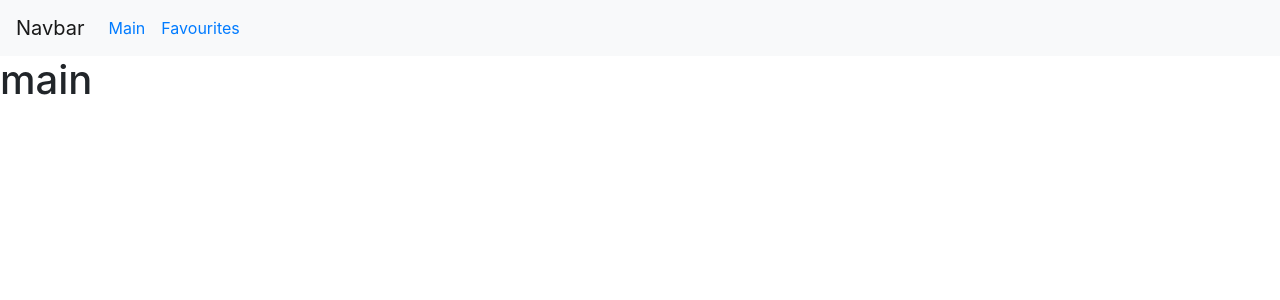
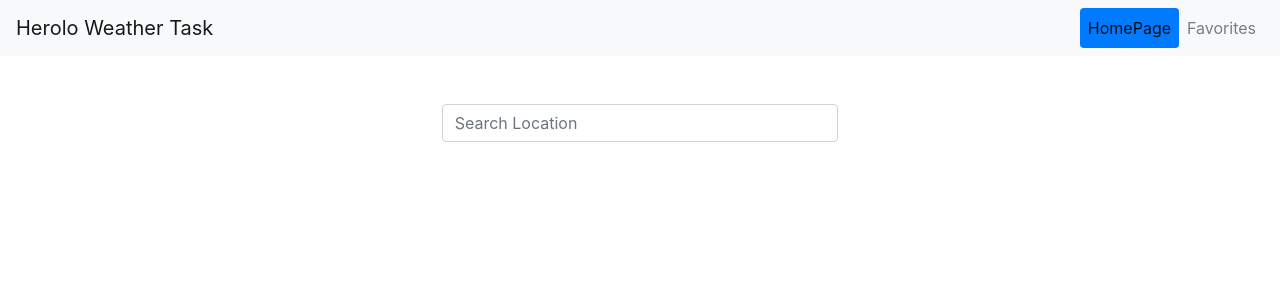
Before and after one commit to podran/WeatherApp, a React (Create React App) app: page / in a window 1280 px wide. Shown: the top 300 px of the page. Built offline with nearby package versions, Linux system fonts and the light colour scheme.

Commit message:
Fixed routing issue from header, added search form

```diff
--- a/package.json
+++ b/package.json
@@ -7,6 +7,7 @@
     "react": "^16.8.6",
     "react-bootstrap": "^1.0.0-beta.10",
     "react-dom": "^16.8.6",
+    "react-icons": "^3.7.0",
     "react-redux": "^7.1.0",
     "react-router-dom": "^5.0.1",
     "react-scripts": "3.0.1",
--- a/src/App.js
+++ b/src/App.js
@@ -1,23 +1,18 @@
 import React, { Component } from 'react';
 import Header from './components/Header';
 import Main from './components/Main';
-import { BrowserRouter as Router, Route, Link } from "react-router-dom";
+import { BrowserRouter, Router, Route, Link } from "react-router-dom";
 import Fav from './components/Fav';
 import {Navbar, Nav} from 'react-bootstrap';
+import history from './components/history'
 
 
 export default class App extends Component{
   render(){
     return (
-      <Router>
+      <Router history={history}>
         <div className="App">
-          <Navbar bg="light" variant="light">
-            <Navbar.Brand>Navbar</Navbar.Brand>
-            <Nav className="mr-auto">
-              <Nav.Link><Link to="/">Main</Link></Nav.Link>
-              <Nav.Link><Link to="/fav">Favourites</Link></Nav.Link>
-            </Nav>
-          </Navbar>
+          <Header />
           <Route exact path="/" component={Main} />
           <Route path="/fav" component={Fav} />
         </div>
--- a/src/components/Header.js
+++ b/src/components/Header.js
@@ -1,13 +1,23 @@
 import React, { Component } from 'react';
-import {Navbar, Nav} from 'react-bootstrap';
-import { BrowserRouter as Link } from "react-router-dom";
+import { Navbar, Nav } from 'react-bootstrap';
+import { BrowserRouter, Link, Route, NavLink } from "react-router-dom";
+import history from './history'
+
 
 export class Header extends Component {
     render() {
         return (
-            <ul>
-                   <li><Link to="/">herolo weather task</Link></li>
-            </ul>
+                <Navbar bg="light" variant="light" className="justify-content-between">
+                    <Navbar.Brand>Herolo Weather Task</Navbar.Brand>
+                    <Nav variant="pills" defaultActiveKey="link-1">
+                        <Nav.Item>
+                            <Nav.Link eventKey="link-1" onClick={() => history.push('/')}>HomePage</Nav.Link>
+                        </Nav.Item>
+                        <Nav.Item>
+                            <Nav.Link eventKey="link-2" onClick={() => history.push('/fav')}>Favorites</Nav.Link>
+                        </Nav.Item>
+                    </Nav>
+                </Navbar>
         )
     }
 }
--- a/src/components/Main.js
+++ b/src/components/Main.js
@@ -1,13 +1,20 @@
-import React, { Component } from 'react'
-
+import React, { Component } from 'react';
+import { Form, FormControl, Button, Container, Row, Col, InputGroup } from 'react-bootstrap';
 export class Main extends Component {
     render() {
         return (
-            <div>
-                <h1>main</h1>
-            </div>
-        )
-    }
-}
+            <Container fluid={true}>
+                <Row className="d-flex justify-content-center">
+                    <Col xs={12} md={6} xl={4}>
+                        <Form className="my-5">
+                            <FormControl type="text" placeholder="Search Location" onSubmit={() => { }} />
+                        </Form>
+                    </Col>
+                </Row>
 
-export default Main
+            </Container>
+                )
+            }
+        }
+
+        export default Main
--- /dev/null
+++ b/src/components/history.js
@@ -0,0 +1,5 @@
+import { createBrowserHistory } from 'history'
+
+export default createBrowserHistory({
+  /* pass a configuration object here if needed */
+})
```
Also changed, not shown: 1 other file (tests, documents, lock files or other folders).
